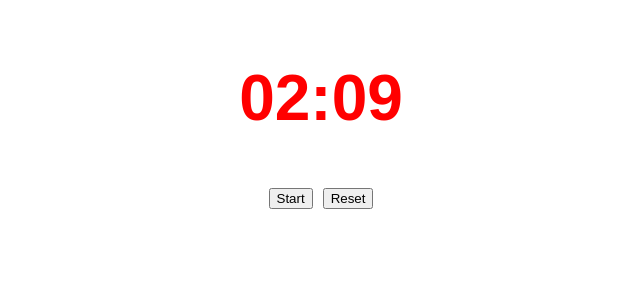
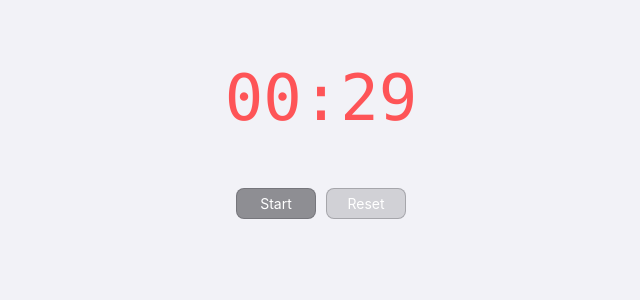
Before and after one commit to augustogoulart/updoro, a React (Vite) app: page / in a window 1280 px wide. Shown: the top 300 px of the page, without its empty margins (319-959 px from the left). Built offline with nearby package versions, Linux system fonts and the light colour scheme.

Commit message:
some styling

```diff
--- a/src/main/index.ts
+++ b/src/main/index.ts
@@ -17,8 +17,8 @@ function getTrayIcon(): NativeImage {
 
 function createTrayWindow(): void {
   mainWindow = new BrowserWindow({
-    width: 450,
-    height: 335,
+    width: 360,
+    height: 260,
     show: false,
     frame: false,
     resizable: false,
--- a/src/renderer/src/App.tsx
+++ b/src/renderer/src/App.tsx
@@ -8,7 +8,7 @@ function App(): React.JSX.Element {
   const [currentTimer, setCurrentTimer] = useState<number>(0)
 
   const timerSchedule: TimeSchedule = {
-    0: { timer: 129, type: 'focus' },
+    0: { timer: 29, type: 'focus' },
     1: { timer: 5, type: 'break' },
     2: { timer: 120, type: 'focus' },
     3: { timer: 5, type: 'break' },
--- a/src/renderer/src/assets/main.css
+++ b/src/renderer/src/assets/main.css
@@ -1,9 +1,125 @@
 @import './base.css';
+
+:root {
+  --green: rgba(48, 209, 88, 0.9);
+  --red: rgba(255, 66, 69, 0.9);
+
+  /* Grays (Light Mode) */
+  --system-gray: #8e8e93;
+  --system-gray2: #aeaeb2;
+  --system-gray3: #c7c7cc;
+  --system-gray4: #d1d1d6;
+  --system-gray5: #e5e5ea;
+  --system-gray6: #f2f2f7;
+
+  /* Fill & Backgrounds */
+  --bg-window: #f2f2f7;
+  --bg-grouped: #efeff4;
+  --bg-sidebar: #f8f8f8;
+  --bg-secondary: #e5e5ea;
+
+  /* Borders & Separators */
+  --separator: #c6c6c8;
+  --border-light: #d1d1d6;
+
+  /* Text */
+  --text-primary: #000000;
+  --text-secondary: #3c3c4399; /* 60% opacity */
+  --text-tertiary: #3c3c434d; /* 30% opacity */
+  --text-quaternary: #3c3c432e; /* 18% opacity */
+}
+
+@media (prefers-color-scheme: dark) {
+  :root {
+    --green: rgba(48, 209, 88, 0.9);
+    --red: rgba(255, 66, 69, 0.9);
+
+    /* Grays (Dark Mode) */
+    --system-gray: #8e8e93;
+    --system-gray2: #29292e;
+    --system-gray3: #48484a;
+    --system-gray4: #3a3a3c;
+    --system-gray5: #2c2c2e;
+    --system-gray6: #1c1c1e;
+
+    /* Fill & Backgrounds */
+    --bg-window: #242426;
+    --bg-grouped: #2c2c2e;
+    --bg-sidebar: #1c1c1e;
+    --bg-secondary: #3a3a3c;
+
+    /* Borders & Separators */
+    --separator: #545458;
+    --border-light: #3a3a3c;
+
+    /* Text */
+    --text-primary: #ffffff;
+    --text-secondary: #ebebf599; /* 60% opacity */
+    --text-tertiary: #ebebf54d; /* 30% opacity */
+    --text-quaternary: #ebebf52e; /* 18% opacity */
+  }
+}
+
+.timer {
+  font-family: 'SF Mono', SFMono-Regular, ui-monospace, Menlo, monospace;
+  font-variant-numeric: tabular-nums;
+  font-size: 4rem;
+  font-weight: 100;
+}
+
+.text-green {
+  color: var(--green);
+}
+
+.text-red {
+  color: var(--red);
+}
 
 body {
   display: flex;
+  text-align: center;
+  font-family: -apple-system, BlinkMacSystemFont, 'Segoe UI', Roboto, Helvetica, Arial, sans-serif;
+  background-color: var(--bg-window);
+  color: var(--text-primary);
 }
 
 #root {
   width: 100vw;
 }
+
+.button {
+  font-family: -apple-system, BlinkMacSystemFont, 'Segoe UI', Roboto, Helvetica, Arial, sans-serif;
+  font-size: 14px;
+  padding: 6px 16px;
+  border: 1px solid rgba(60, 60, 67, 0.29);
+  border-radius: 8px;
+  cursor: pointer;
+  outline: none;
+  transition:
+    background-color 0.2s,
+    box-shadow 0.2s,
+    filter 0.2s;
+  user-select: none;
+  min-width: 80px;
+}
+
+.button-start {
+  background-color: var(--system-gray); /* system green */
+  color: white;
+}
+
+.button-reset {
+  background-color: var(--system-gray4);
+  color: white;
+  margin-left: 10px;
+}
+
+.button:hover {
+  box-shadow: 0 1px 4px rgba(0, 0, 0, 0.15);
+  filter: brightness(1.05);
+}
+
+.button:active {
+  box-shadow: inset 0 1px 3px rgba(0, 0, 0, 0.2);
+  filter: brightness(0.95);
+}
--- a/src/renderer/src/components/Clock.tsx
+++ b/src/renderer/src/components/Clock.tsx
@@ -45,14 +45,16 @@ export default function PomodoroApp({ time, timerState }: PomodoroTimer): React.
   }
 
   function colorVariant(): string {
-    return time.type === 'break' ? 'green' : 'red'
+    return time.type === 'break' ? 'text-green' : 'text-red'
   }
 
   return (
-    <div style={{ fontFamily: 'sans-serif', textAlign: 'center' }}>
-      <h2 style={{ fontSize: '4rem', color: colorVariant() }}>{formatTime(timeLeft)}</h2>
-      <button onClick={() => setIsRunning((prev) => !prev)}>{isRunning ? 'Pause' : 'Start'}</button>
-      <button onClick={handleReset} style={{ marginLeft: '10px' }}>
+    <div>
+      <h2 className={`timer ${colorVariant()}`}>{formatTime(timeLeft)}</h2>
+      <button className="button button-start" onClick={() => setIsRunning((prev) => !prev)}>
+        {isRunning ? 'Pause' : 'Start'}
+      </button>
+      <button className="button button-reset" onClick={handleReset}>
         Reset
       </button>
     </div>
```
